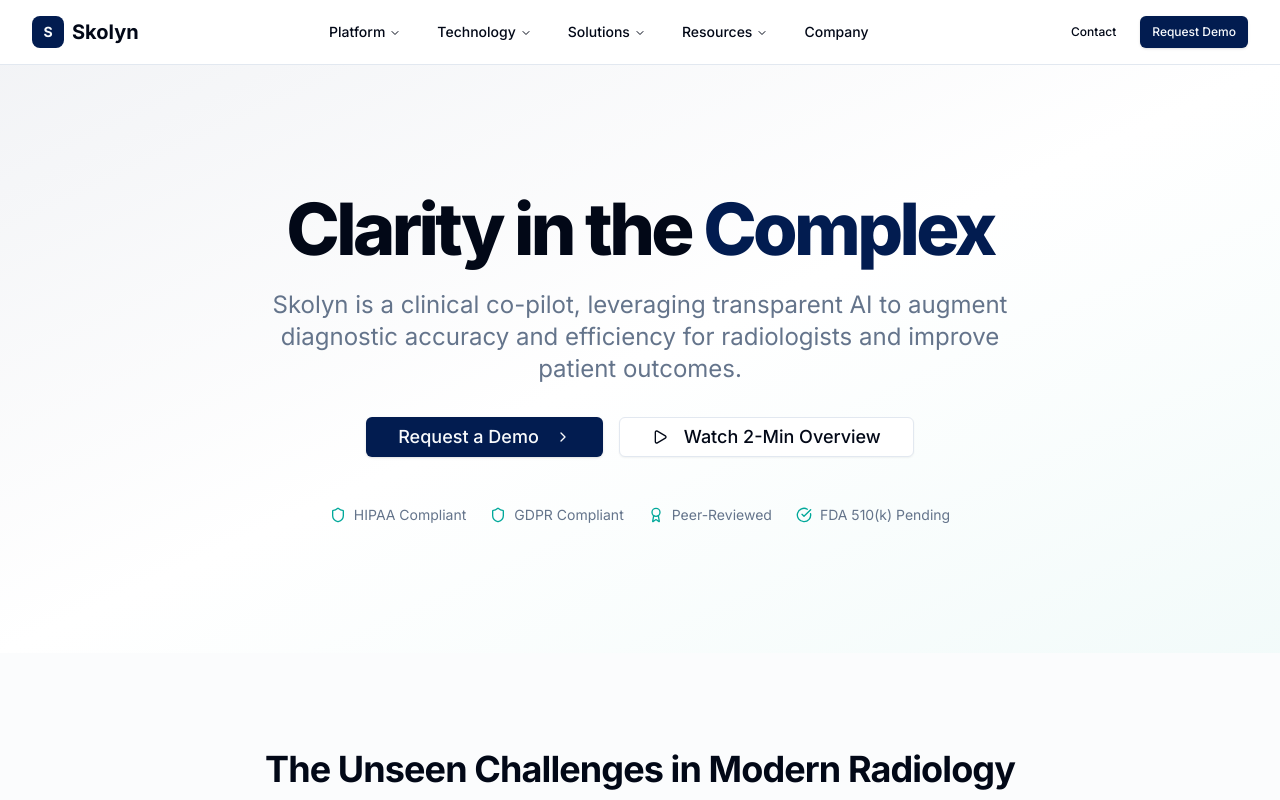
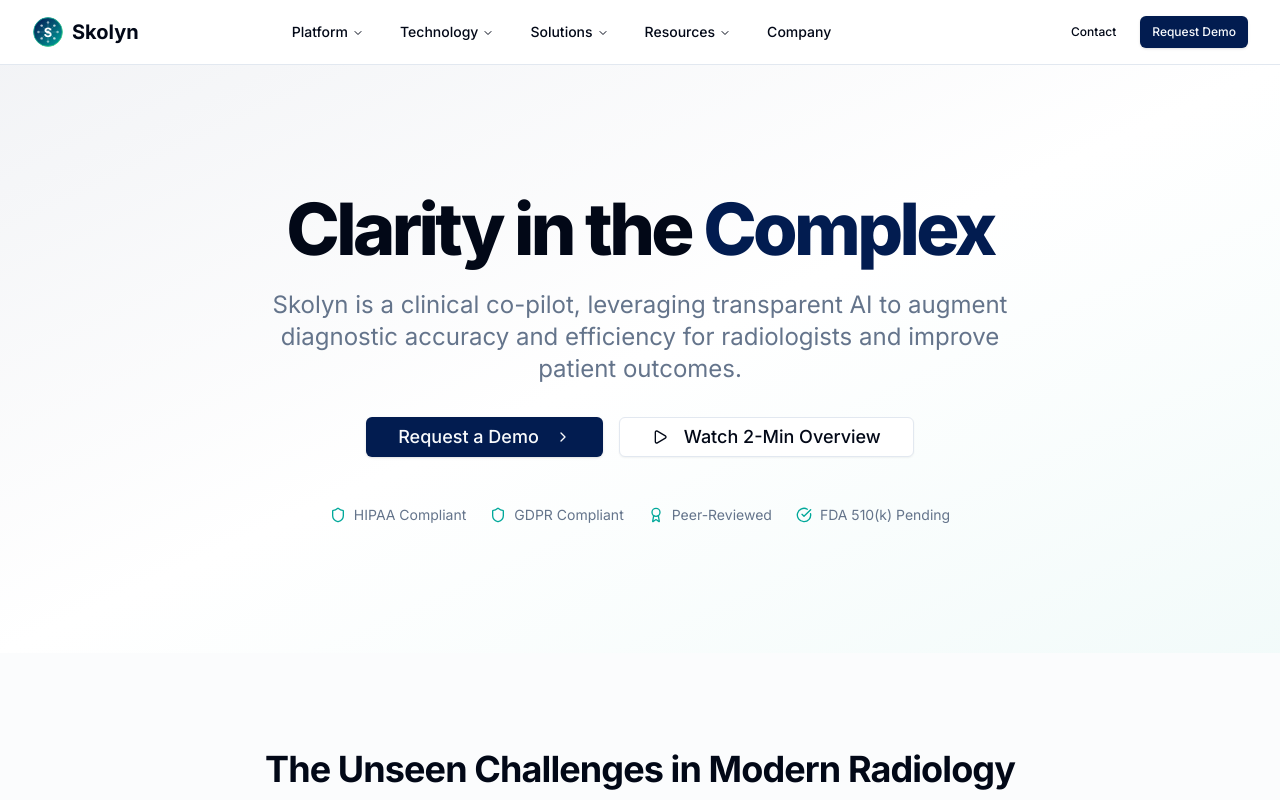
Before and after one commit to olaflaitinen/skolyn, a Next.js app: page / in a window 1280 px wide. Shown: the top 800 px of the page. Built offline with nearby package versions, Linux system fonts and the light colour scheme.

Commit message:
auto-commit for 6368f230-019f-41bf-9b28-ff7fa06b8b5f

```diff
--- a/components/layout/Header.jsx
+++ b/components/layout/Header.jsx
@@ -88,11 +88,8 @@ export function Header() {
     <header className="border-b bg-background/95 backdrop-blur supports-[backdrop-filter]:bg-background/60 sticky top-0 z-50">
       <div className="container flex h-16 items-center justify-between">
         {/* Logo */}
-        <Link href="/" className="flex items-center gap-2">
-          <div className="w-8 h-8 bg-primary rounded-lg flex items-center justify-center">
-            <span className="text-primary-foreground font-bold text-sm">S</span>
-          </div>
-          <span className="font-bold text-xl">Skolyn</span>
+        <Link href="/" className="flex items-center">
+          <SkolynLogo />
         </Link>
 
         {/* Desktop Navigation */}
```
